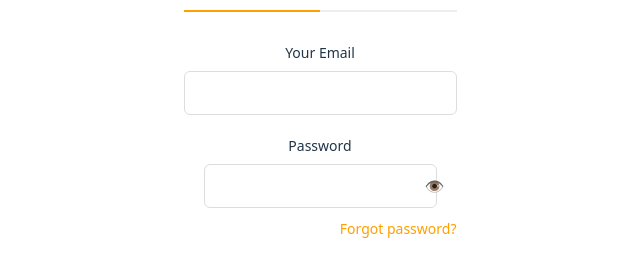
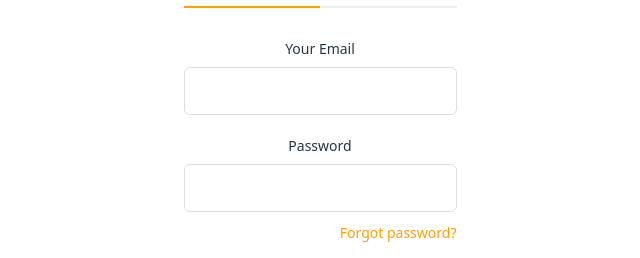
Before and after one commit to austin-pereira/MealMates, a React (Vite) app: page / in a window 1280 px wide. Shown: the part 153-411 px from the top of the page, without its empty margins (340-980 px from the left). Built offline with nearby package versions, Linux system fonts and the light colour scheme; no server answers.

Commit message:
login and pw page boxes now consistent

```diff
--- a/src/App.tsx
+++ b/src/App.tsx
@@ -1,4 +1,4 @@
-import Routes from './routes';
+import Routes from './Routes';
 import { BrowserRouter } from 'react-router-dom';
 import './App.css';
 
--- a/src/components/AuthScreens/Login.tsx
+++ b/src/components/AuthScreens/Login.tsx
@@ -1,4 +1,4 @@
-import { useState } from 'react';
+import { useState, useEffect } from 'react';
 import '../../styles/auth.css';
 import { auth, googleProvider, githubProvider } from '../../firebaseConfig';
 import { Link, useNavigate } from 'react-router-dom';
@@ -11,6 +11,13 @@ const Login = () => {
   const [error, setError] = useState('');
   const [isLogin, setIsLogin] = useState(true);
   const navigate = useNavigate();
+
+  useEffect(() => {
+    const passwordInput = document.getElementById('password') as HTMLInputElement;
+    if (passwordInput) {
+      passwordInput.type = showPassword ? 'text' : 'password';
+    }
+  }, [showPassword]);
 
   const handleSubmit = async (e: React.FormEvent) => {
     e.preventDefault();
@@ -98,19 +105,12 @@ const Login = () => {
           <label htmlFor="password">Password</label>
           <div className="password-input">
             <input
-              type={showPassword ? "text" : "password"}
+              type="password"
               id="password"
               value={password}
               onChange={(e) => setPassword(e.target.value)}
               required
             />
-            <button
-              type="button"
-              className="password-toggle"
-              onClick={() => setShowPassword(!showPassword)}
-            >
-              {showPassword ? '👁️' : '👁️'}
-            </button>
           </div>
           {isLogin && (
             <div className="forgot-password">
--- a/src/styles/auth.css
+++ b/src/styles/auth.css
@@ -18,7 +18,6 @@
     display: flex;
     border-bottom: 2px solid #FF9F00;
     margin-bottom: 30px;
-    /* center the text */
     justify-content: center;
   }
 
@@ -46,6 +45,7 @@
     display: flex;
     flex-direction: column;
     gap: 8px;
+    width: 100%;
   }
 
   .form-group label {
@@ -58,10 +58,14 @@
     border: 1px solid #ddd;
     border-radius: 6px;
     font-size: 16px;
+    width: 100%;
+    height: 48px;
+    box-sizing: border-box;
   }
 
   .password-input {
     position: relative;
+    width: 100%;
   }
 
   .password-toggle {
@@ -97,6 +101,7 @@
     justify-content: center;
     align-items: center;
     gap: 10px;
+    height: 48px;
   }
 
   .auth-button.primary {
```
